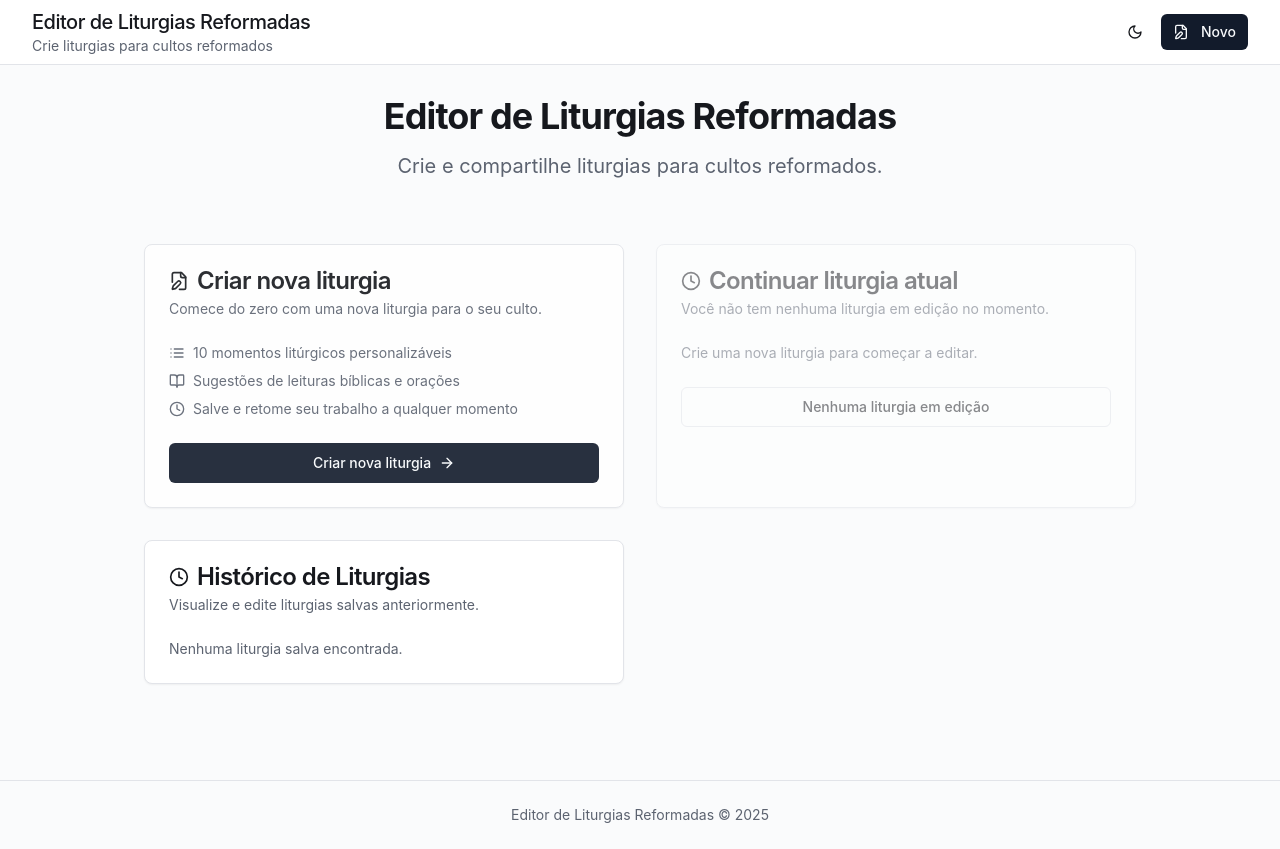
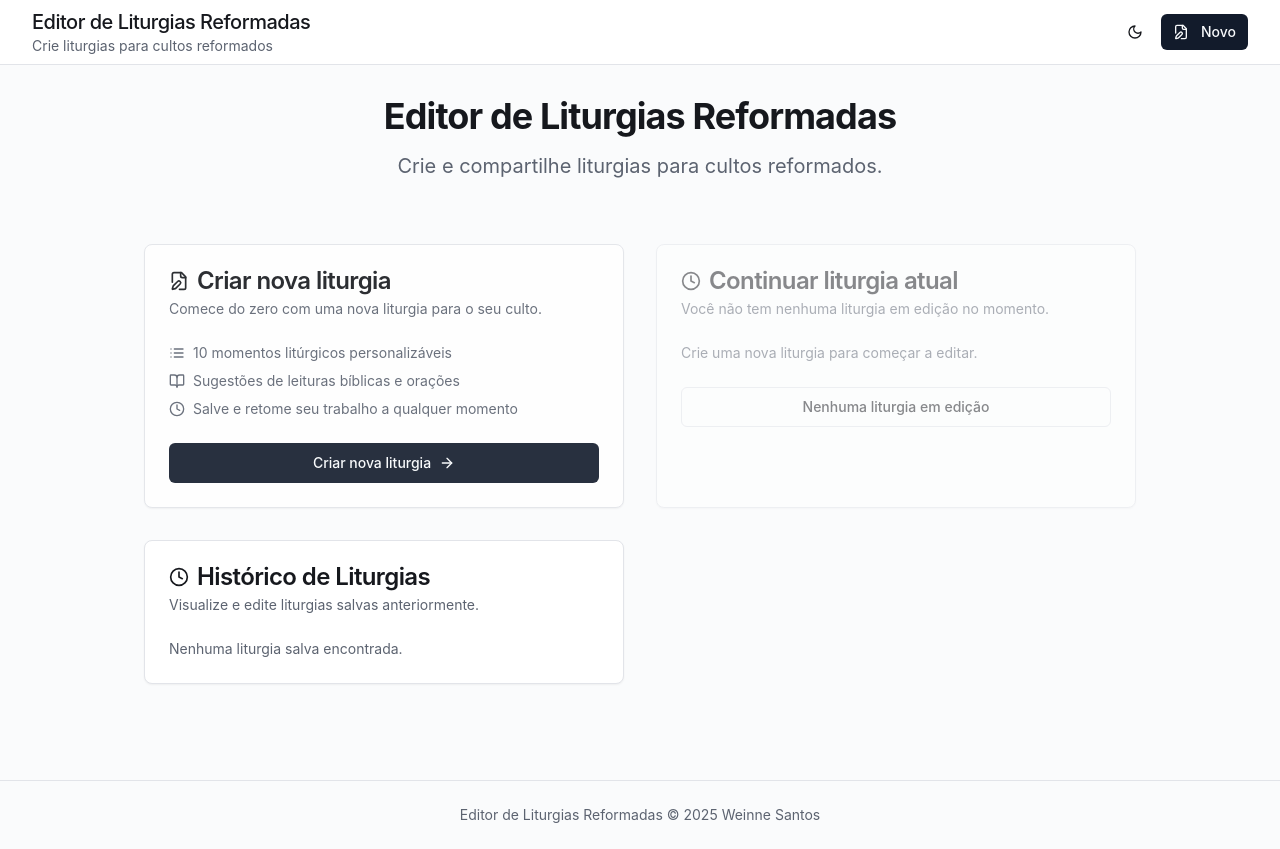
Before and after one commit to weinne/liturgiareformada, a React (Vite) app: page / in a window 1280 px wide. Built offline with nearby package versions, Linux system fonts and the light colour scheme.

Commit message:
Adiciona link para o site de Weinne Santos no rodapé da página inicial

```diff
--- a/src/pages/Index.tsx
+++ b/src/pages/Index.tsx
@@ -158,7 +158,7 @@ const Index: React.FC = () => {
 
       <footer className="py-6 border-t text-center text-sm text-muted-foreground">
         <div className="container">
-          <p>Editor de Liturgias Reformadas © {new Date().getFullYear()}</p>
+          <p>Editor de Liturgias Reformadas © {new Date().getFullYear()} <a href="https://weinne.teo.br">Weinne Santos</a></p>
         </div>
       </footer>
     </div>
```
